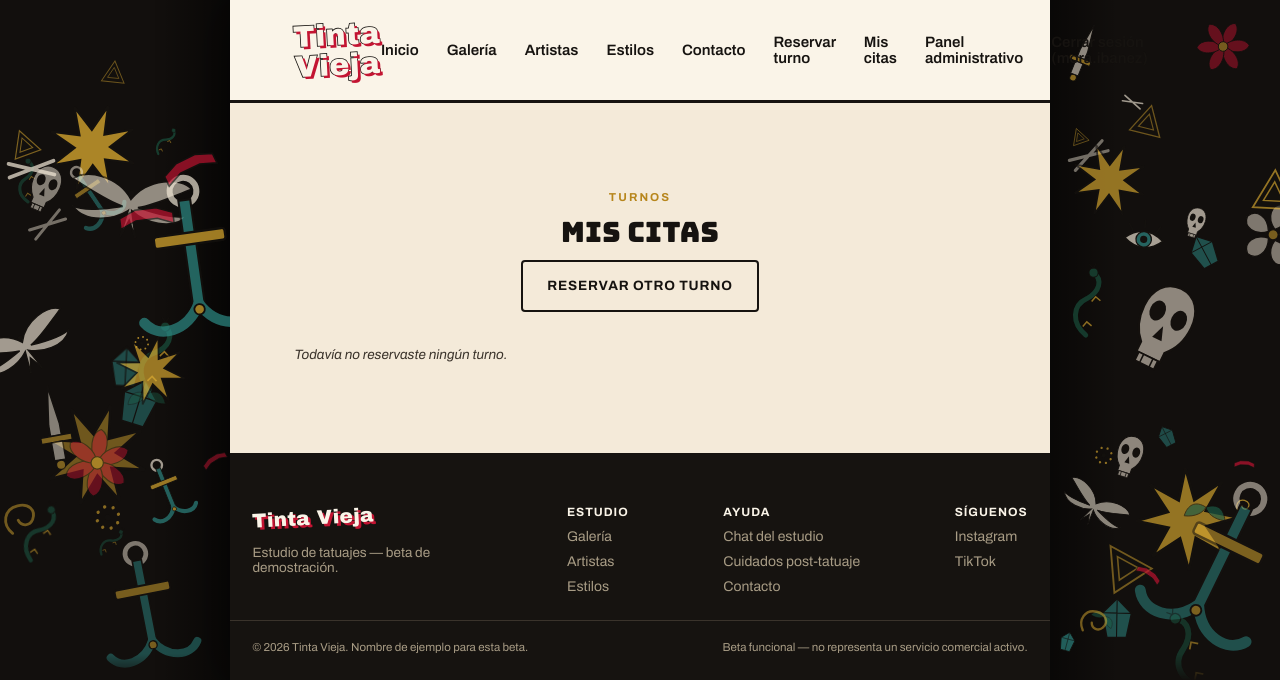
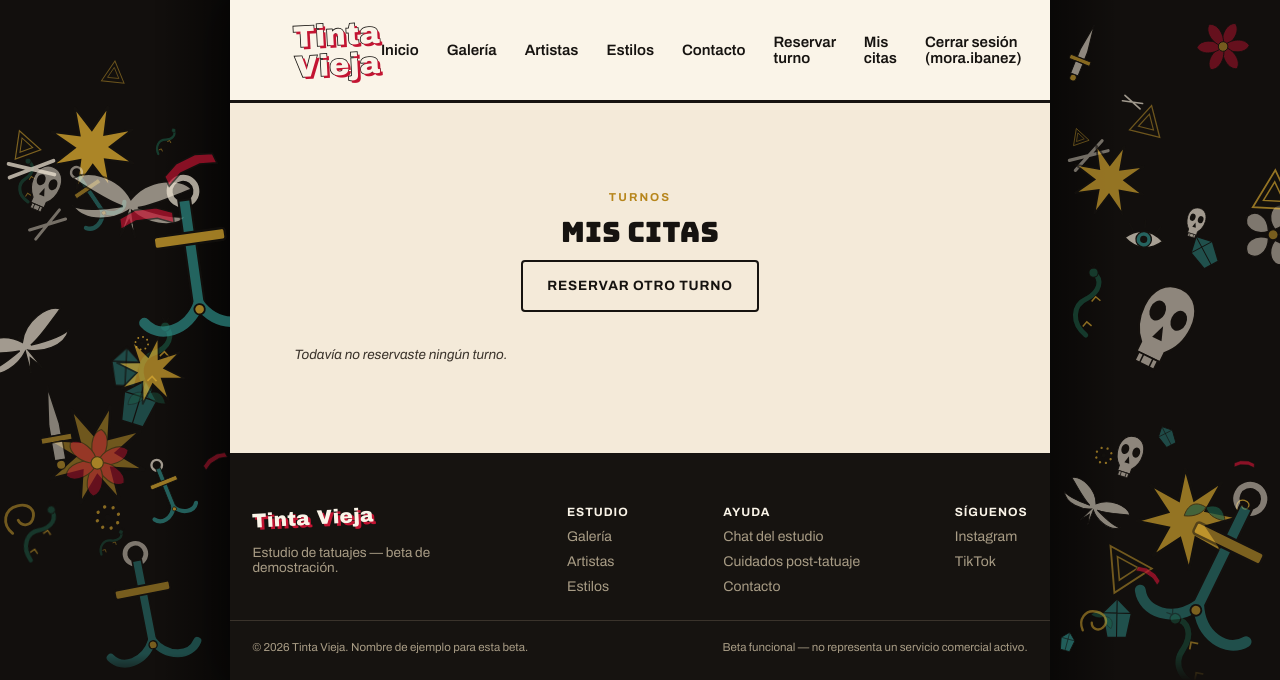
Before and after one commit to hansabz/tinta-ieja-beta, a Django app: page /citas/mis-citas/ in a window 1280 px wide. Shown: the top 680 px of the page. Run offline with Django 5.2, Linux system fonts and the light colour scheme; a user stored in the database is signed in; data comes from the database, SQL or seed files in the repository; data that the repository does not hold is empty; some web fonts are replaced.

Commit message:
Saca el link a /admin/ de la navegacion publica
El sitio comercial (lo que ven clientes y visitantes) no debe tener ninguna
entrada al panel administrativo, ni siquiera visible solo para staff. El
acceso a /admin/ queda por URL directa, no por un link en la nav publica.

Co-Authored-By: Claude Sonnet 5 <noreply@anthropic.com>

```diff
--- a/templates/base.html
+++ b/templates/base.html
@@ -332,7 +332,6 @@
     {% if user.is_authenticated %}
       <a href="{% url 'appointments:reservar' %}">Reservar turno</a>
       <a href="{% url 'appointments:mis_citas' %}">Mis citas</a>
-      {% if user.is_staff %}<a href="/admin/">Panel administrativo</a>{% endif %}
       <form method="post" action="{% url 'users:logout' %}">
         {% csrf_token %}
         <button type="submit">Cerrar sesión ({{ user.username }})</button>
```
